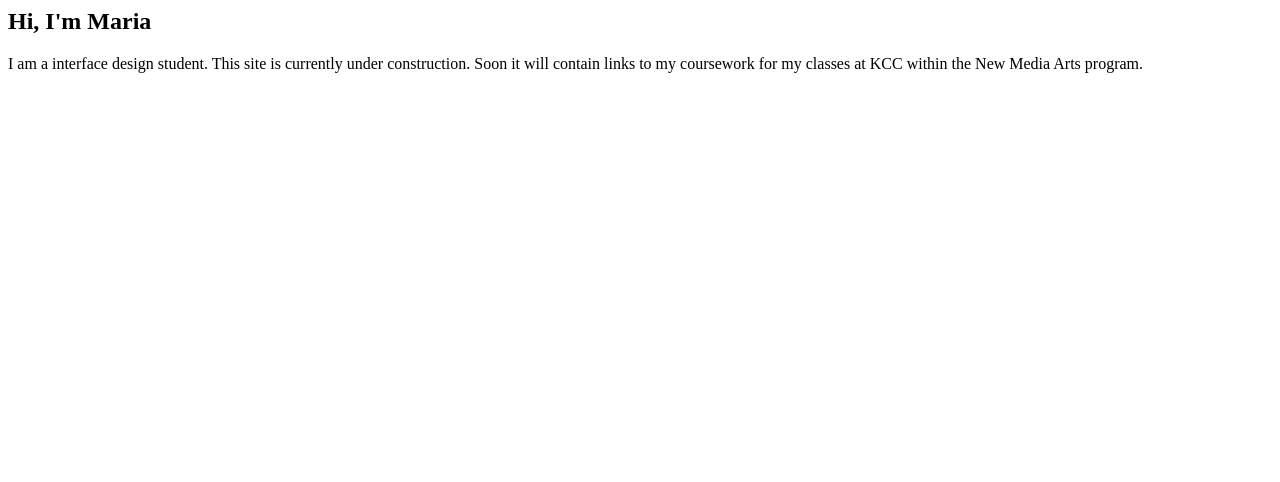
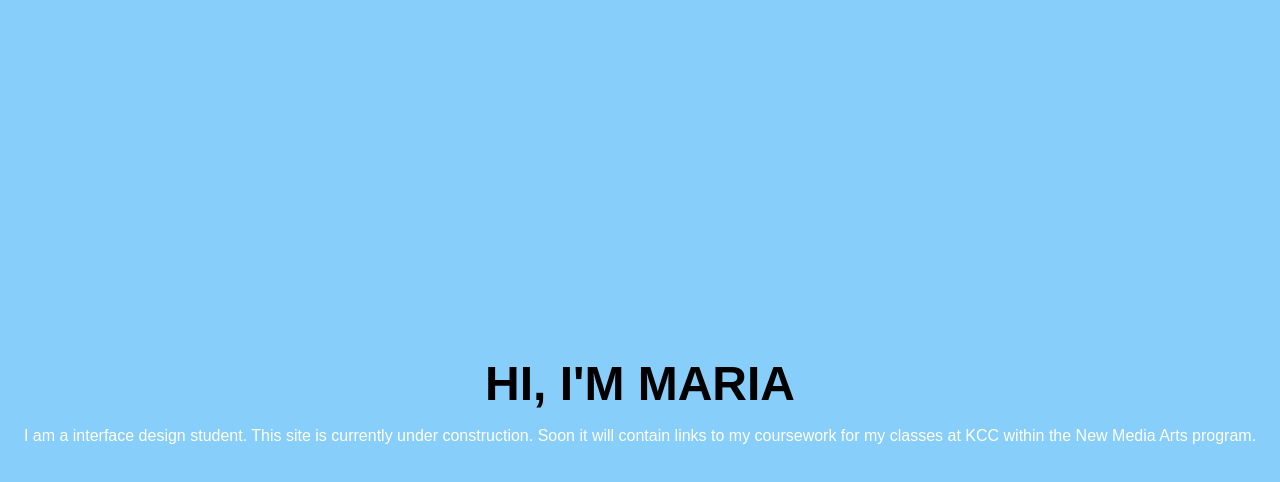
Before and after one commit to mtanaka8/studentsite, a plain HTML site: page index.html in a window 1280 px wide. Drawn offline with Linux system fonts and the light colour scheme.

Commit message:
added inline css

```diff
--- a/index.html
+++ b/index.html
@@ -2,11 +2,34 @@
 
 <head>
     <title>Maria Tanaka</title>
-    </head>
+
+    <style>
+        body {
+            background:lightskyblue;
+            font-family: sans-serif;
+            text-align: center;
+            display: grid;
+            align-content: center;
+            min-height: 100vh;
+        }
+
+
+    h1 {
+        font-size: 48px;
+        text-transform: uppercase;
+        margin: 0;
+    }
+
+    p {
+        color: white;
+    }
+    </style>
+
+</head>
 
     <body>
 
-        <h2>Hi, I'm Maria</h2>
+        <h1>Hi, I'm Maria</h1>
 
         <p>
             I am a interface design student. This site is currently under
```
